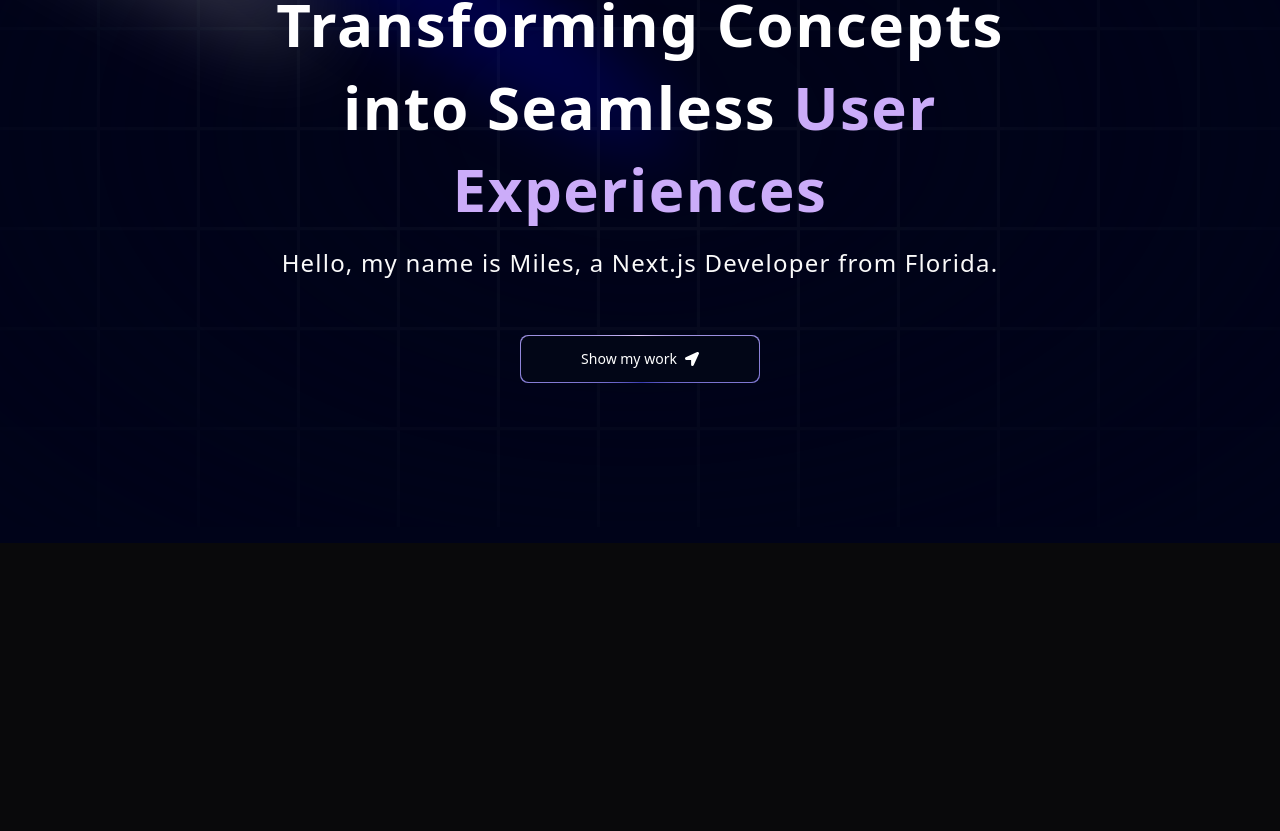
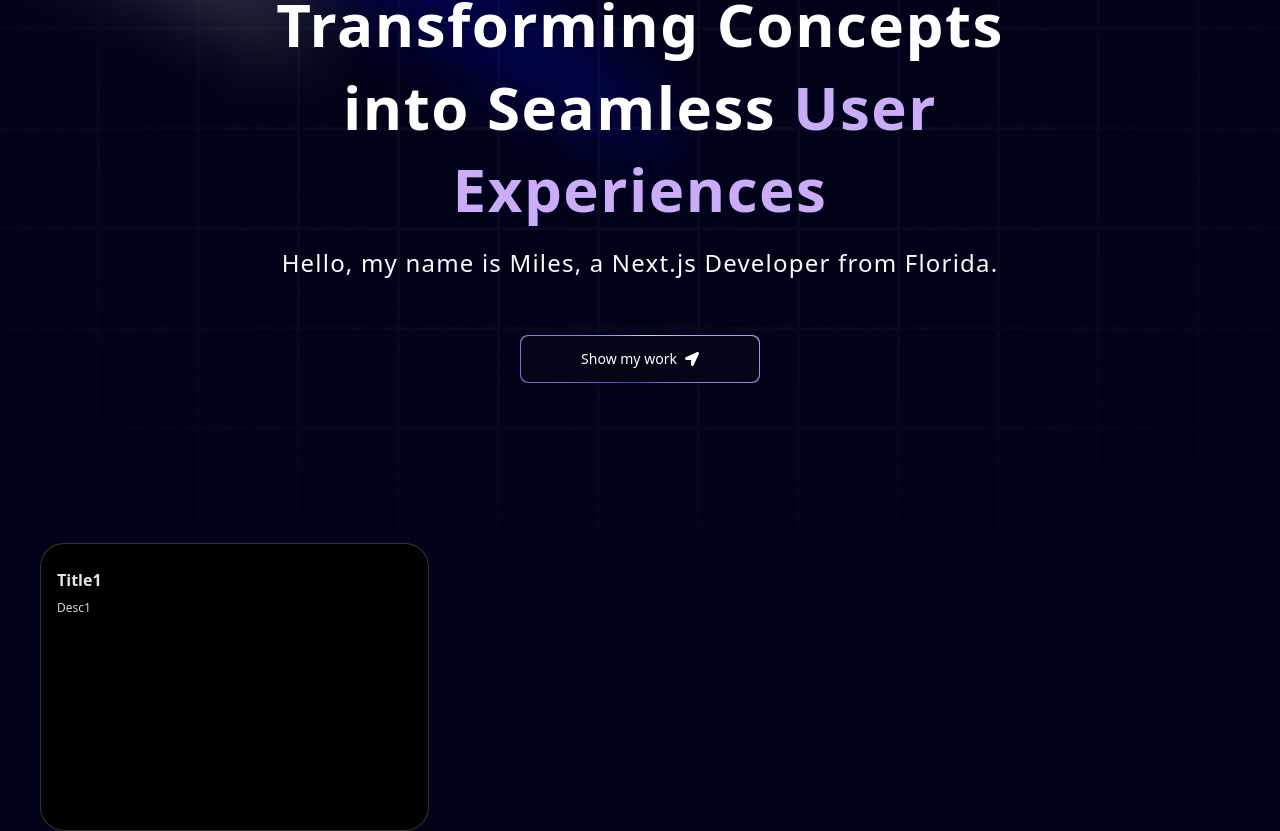
Before and after one commit to mileswildmore18/Portfolio-update, a Next.js app: page / in a window 1280 px wide. Shown: the part 273-1104 px from the top of the page. Before the commit the page ends 816 px from the top, so only its background shows below. Built offline with nearby package versions, Linux system fonts and the light colour scheme.

Commit message:
Added the Bento Grid to the webpage along with stylizing the grids. Next will be to add more grids to stylize the webpage.

```diff
--- a/app/page.tsx
+++ b/app/page.tsx
@@ -1,5 +1,6 @@
 import Hero from "@/components/Hero";
 import { FloatingNavbar } from"@/components/ui/FloatingNavbar";
+import Grid from "@/components/ui/Grid";
 import { FaHome } from "react-icons/fa";
 export default function Home() {
   return (
@@ -10,6 +11,7 @@ export default function Home() {
           {name: 'Home', link: '/', icon: <FaHome /> }
         ]}/>
         <Hero />
+        <Grid />
       </div>
     </main>
   );
--- /dev/null
+++ b/components/ui/BentoGrid.tsx
@@ -0,0 +1,58 @@
+// Add the Bento Grid to the website
+import { cn } from "@/lib/utils";
+
+export const BentoGrid = ({
+  className,
+  children,
+}: {
+  className?: string;
+  children?: React.ReactNode;
+}) => {
+  return (
+    <div
+      className={cn(
+        "grid md:auto-rows-[18rem] grid-cols-1 md:grid-cols-3 gap-4 max-w-7xl mx-auto ",
+        className
+      )}
+    >
+      {children}
+    </div>
+  );
+};
+
+export const BentoGridItem = ({
+  className,
+  title,
+  description,
+  header,
+  icon,
+  id,
+}: {
+  className?: string;
+  title?: string | React.ReactNode;
+  description?: string | React.ReactNode;
+  header?: React.ReactNode;
+  icon?: React.ReactNode;
+  id: number,
+}) => {
+  return (
+    // Add properties to the Bento Grid
+    <div
+      className={cn(
+        "row-span-1 relative rounded-3xl group/bento hover:shadow-xl transition duration-200 shadow-input dark:shadow-none p-4 dark:bg-black dark:border-white/[0.2] bg-white border border-transparent justify-between flex flex-col space-y-4 border-red-500",
+        className
+      )}
+    >
+      {header}
+      <div className="group-hover/bento:translate-x-2 transition duration-200">
+        {icon}
+        <div className="font-sans font-bold text-neutral-600 dark:text-neutral-200 mb-2 mt-2">
+          {title}
+        </div>
+        <div className="font-sans font-normal text-neutral-600 text-xs dark:text-neutral-300">
+          {description}
+        </div>
+      </div>
+    </div>
+  );
+};
--- /dev/null
+++ b/components/ui/Grid.tsx
@@ -0,0 +1,23 @@
+import React from 'react'
+import { BentoGrid, BentoGridItem } from './BentoGrid'
+
+const Grid = () => {
+  return (
+    // Add the Bento Grid and the items
+    <section id="about">
+        <BentoGrid>
+            {/* Display the grid */}
+            {[{title: 'Title1', description: 'Desc1', id:1}].map((item) => (
+              <BentoGridItem
+                id={item.id}
+                key={item.id}
+                title={item.title}
+                description={item.description}
+              />
+            ))}
+        </BentoGrid>
+    </section>
+  )
+}
+
+export default Grid
```
